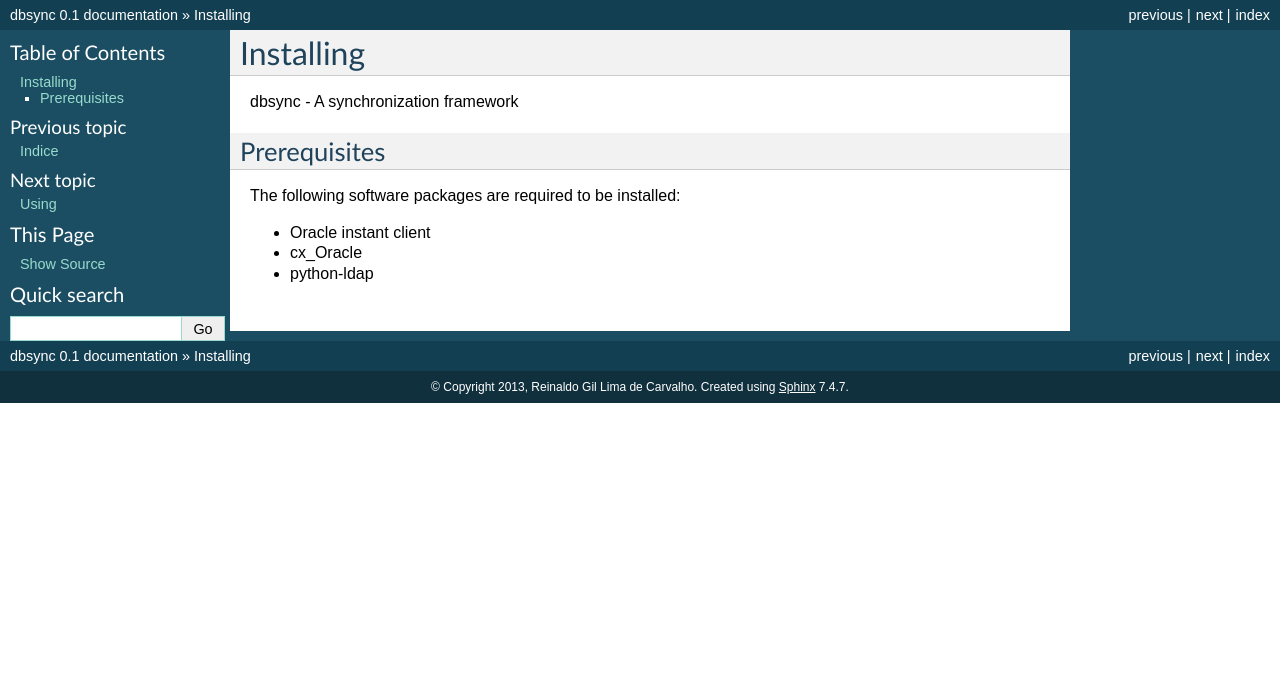
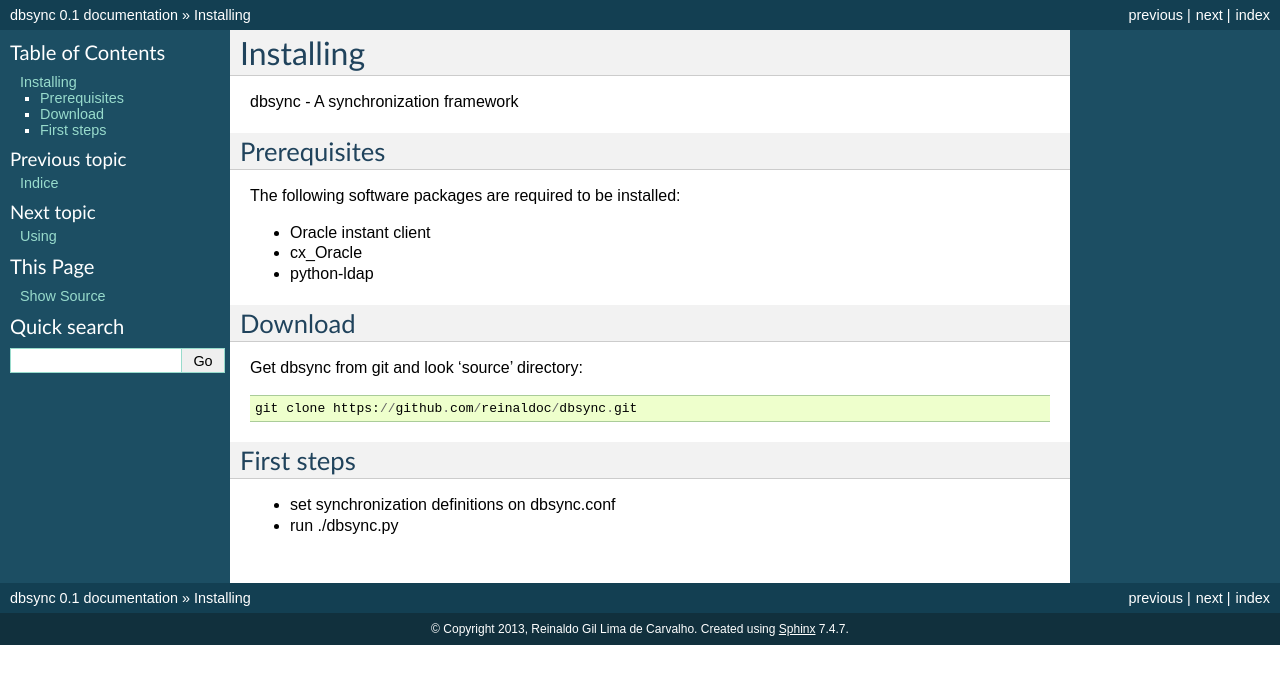
Before and after one commit to reinaldoc/dbsync, a Sphinx documentation site: the page built from docs/installing.rst, in a window 1280 px wide. Shown: the top 684 px of the page. Built offline with Sphinx 7.4.7, drawn with Linux system fonts in a browser that asks for light colours.

Commit message:
update documentation

```diff
--- a/docs/installing.rst
+++ b/docs/installing.rst
@@ -13,3 +13,17 @@ The following software packages are required to be installed:
 - Oracle instant client
 - cx_Oracle
 - python-ldap
+
+Download
+========
+
+Get dbsync from git and look 'source' directory: ::
+
+    git clone https://github.com/reinaldoc/dbsync.git
+
+
+First steps
+===========
+
+* set synchronization definitions on dbsync.conf
+* run ./dbsync.py
```
